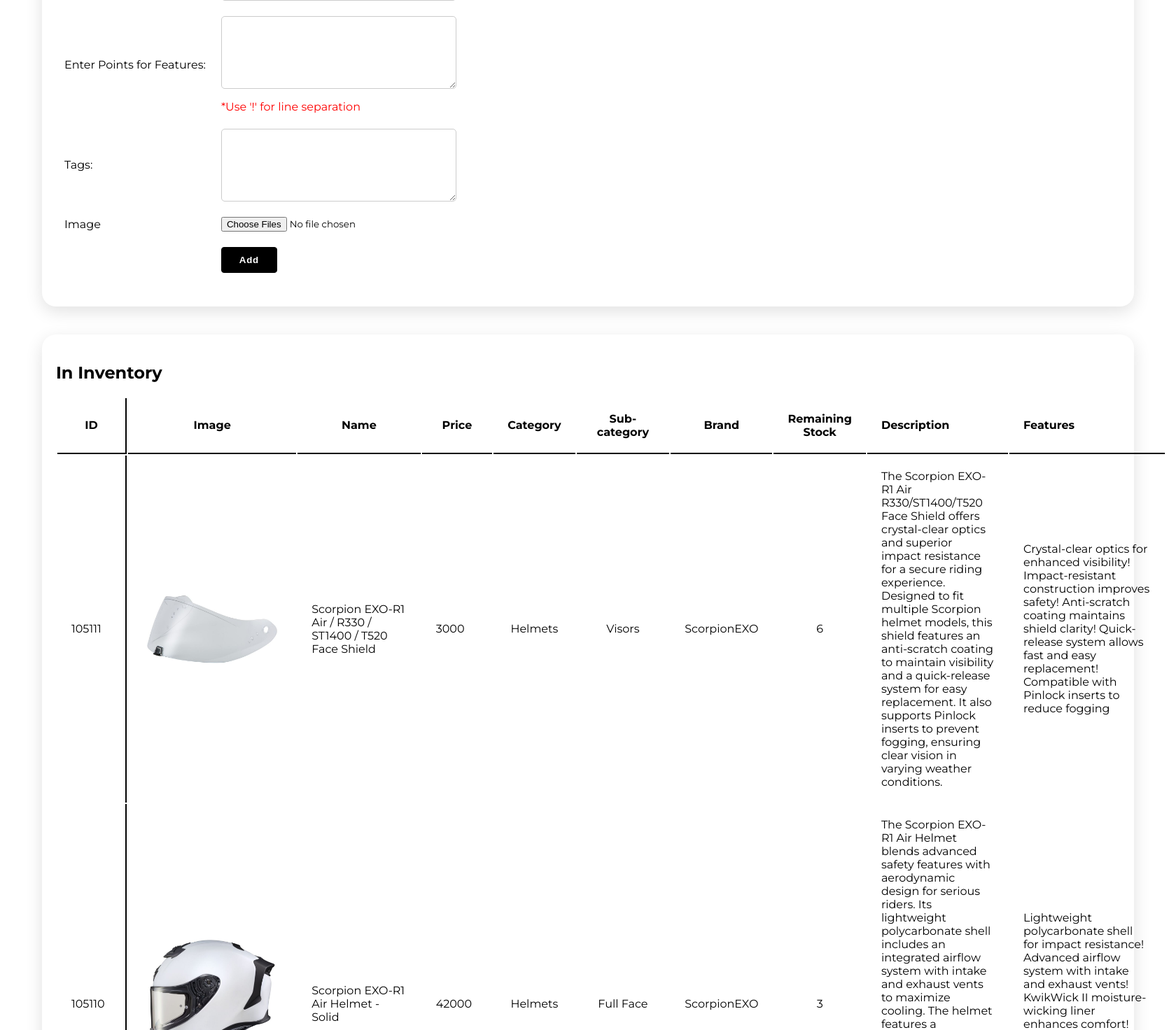
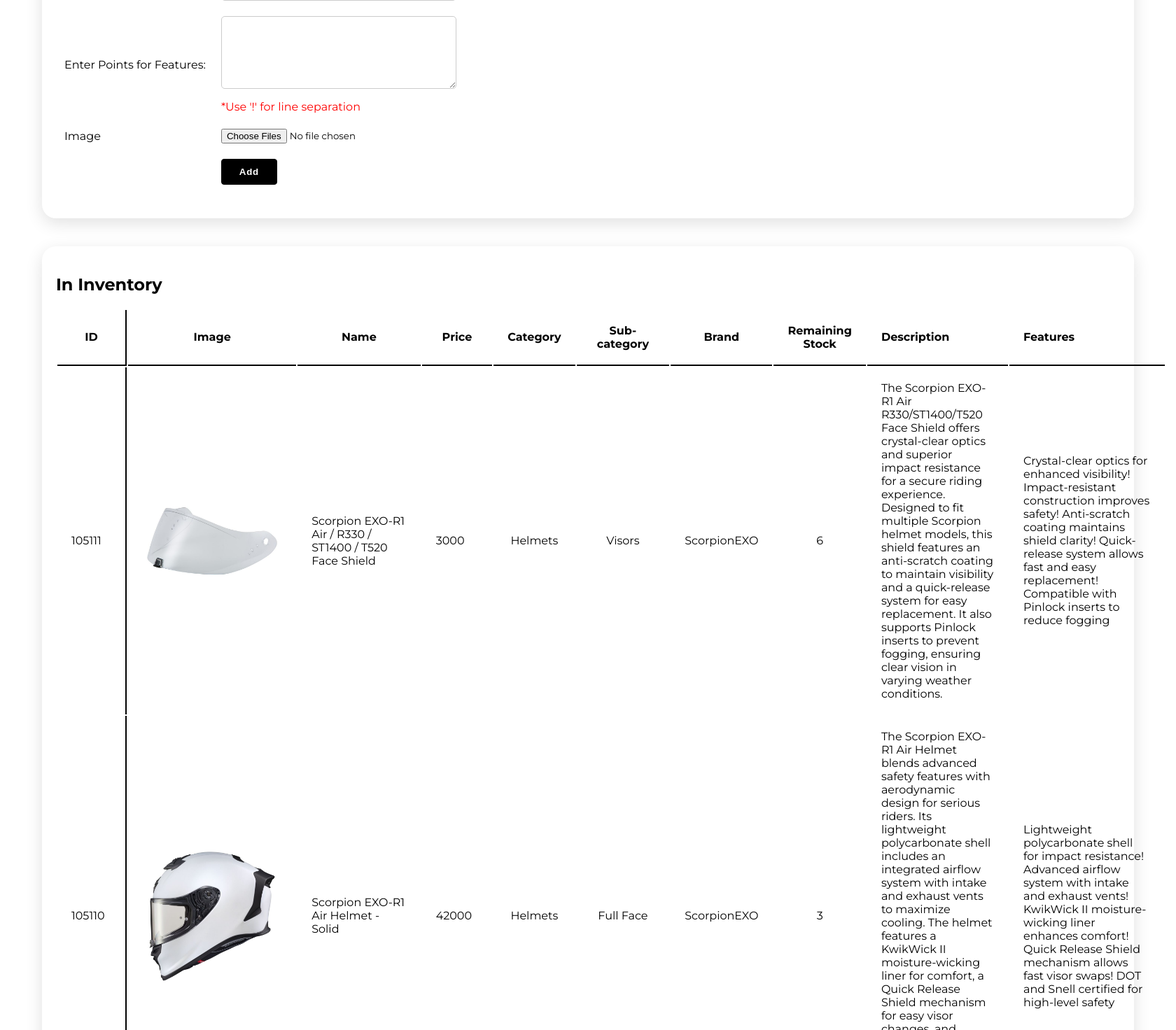
Before and after one commit to chris-bhaila/MotoVault-E-commerce-Platform, a PHP site: page /manage-products.php in a window 1680 px wide. Shown: the part 677-2149 px from the top of the page at 70% size. Run offline with PHP 8.4, Linux system fonts and the light colour scheme; a user stored in the database is signed in; data comes from the database, SQL or seed files in the repository; both versions use the stored data as it was after the commit; some libraries are stand-ins or nearby versions.

Commit message:
Final Commit

```diff
--- a/admin/manage-products.php
+++ b/admin/manage-products.php
@@ -18,7 +18,6 @@
         $description = isset($_POST["description"]) ? addslashes($_POST["description"]) : '';
         $features = isset($_POST["features"]) ? addslashes($_POST["features"]) : '';
         $images = isset($_FILES['images']) ? $_FILES['images'] : [];
-        $tags = addslashes($_POST["tags"]);
 
         // Validation
         if (empty($sub_category)) {
@@ -66,8 +65,8 @@
 
             if ($count_name == 0) {
                 $imagePath = !empty($uploadedFiles) ? addslashes($uploadedFiles[0]) : '';
-                $sql = "INSERT INTO motoproducts (name, price, brand_fid, category_fid, sub_cat_fid, stock, description, features, image, tags, discount_percent)
-                        VALUES ('$name', '$price', '$brand', '$category', '$sub_category', '$stock', '$description', '$features', '$imagePath','$tags',NULL)";
+                $sql = "INSERT INTO motoproducts (name, price, brand_fid, category_fid, sub_cat_fid, stock, description, features, image, discount_percent)
+                        VALUES ('$name', '$price', '$brand', '$category', '$sub_category', '$stock', '$description', '$features', '$imagePath',NULL)";
                 $result = mysqli_query($conn, $sql);
             if ($result) {
                 echo "<script>
@@ -257,13 +256,6 @@
                         <p style="color: red;">*Use '!' for line separation</p></td>
                     </tr>
                     <tr>
-                    <td>Tags:</td>
-                    <td style="position: relative;">
-                        <textarea name="tags" class="custom-input" style="width: 20vw; height:13vh;" required id="tags"></textarea>
-                    </td>
-                    <td></td>
-                    </tr>
-                    <tr>
                         <td><label class="image">Image</label></td>
                         <td><input type="file" name="images[]" accept=".jpg, .jpeg, .png, .svg, .webp" class="image1" multiple required></td>
                     </tr>
--- a/homepage/browse.php
+++ b/homepage/browse.php
@@ -52,7 +52,7 @@
                                     <div class="name" style="color: black;"><?php echo htmlspecialchars($fetch_product['name']); ?></div>
                                 </div>
 
-                                <div class="price" style="margin-top: -2vh;">
+                                <div class="price" >
                                     <?php if ($fetch_product['stock'] > 0) { ?>
                                         NPR <?php echo number_format($fetch_product['price']); ?>
                                     <?php } else { ?>
--- a/homepage/productPage.php
+++ b/homepage/productPage.php
@@ -271,7 +271,7 @@
                                     <?php } ?>
                                     <p style="color: green; font-size: 20px; font-weight: 600; margin: 0;">
                                         Rs. <?php echo number_format($truePrice); ?>
-                                        <?php echo number_format($score); ?>%
+
                                     </p>
                                 </div>
 
```
Also changed, not shown: Database/motovault.sql, admin/homepage.php (indentation only), admin/products/Retro Jet Chrome Helmet.webp (added), homepage/products.json, 1 other file.
